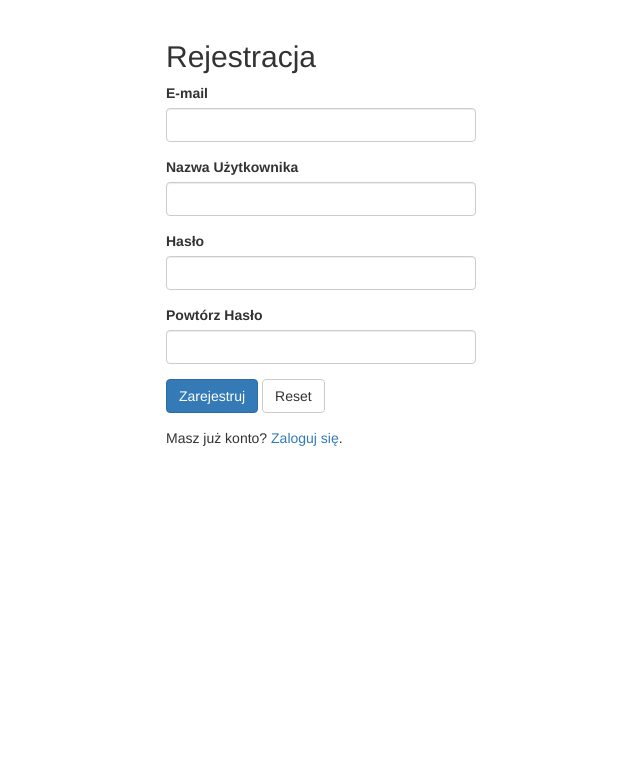
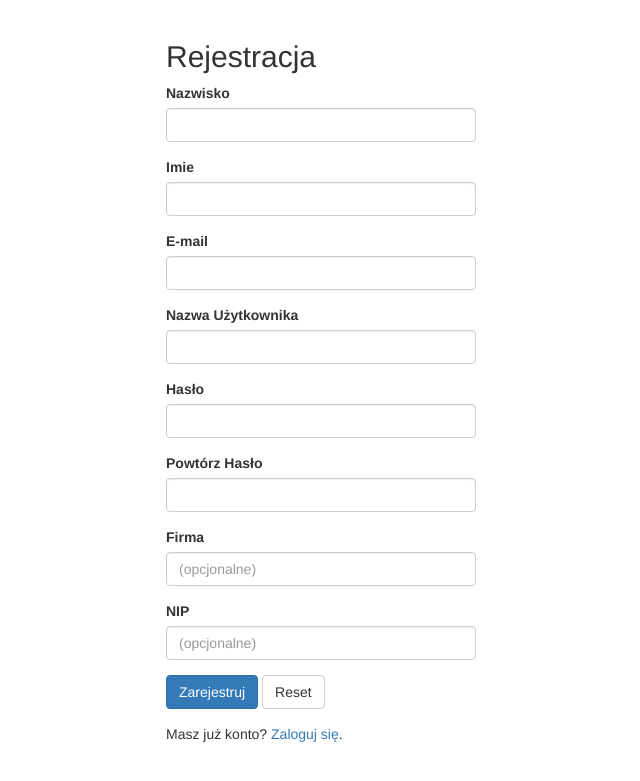
Before and after one commit to Projekt-baza/Sklep, a PHP site: page /register.php in a window 1280 px wide. Shown: the top 781 px of the page, without its empty margins (319-959 px from the left). Run offline with PHP 8.4, Linux system fonts and the light colour scheme.

Commit message:
Update register.php

```diff
--- a/register.php
+++ b/register.php
@@ -1,7 +1,7 @@
 <?php
 require "connect.php";
-$email = $username = $password = $confirm_password = "";
-$email_err = $username_err = $password_err = $confirm_password_err = "";
+$imie=$nazwisko=$firma=$nip=$email = $username = $password = $confirm_password = "";
+$imie_err=$nazwisko_err=$nip_err=$email_err = $username_err = $password_err = $confirm_password_err = "";
 
 if($_SERVER["REQUEST_METHOD"] == "POST"){
     if (empty(trim($_POST["email"]))){
@@ -51,6 +51,32 @@ if($_SERVER["REQUEST_METHOD"] == "POST"){
         }
     }
 
+    if(empty(trim($_POST["imie"]))){
+        $imie_err = "Proszę podać imie";
+    } elseif(!preg_match('/^[a-zA-Z\s]+$/', $_POST["imie"])){
+        $imie_err = "Imie powinno zawierać tylko litery";
+    } else{
+        $imie = trim($_POST["imie"]);
+    }
+
+    $firma = trim($_POST["firma"]);
+
+    if (!preg_match('/^[1-9][0-9]{0,9}$/', $_POST["nip"]) && !empty($_POST["nip"])){
+        $nip_err = "Podaj prawidłowy format lub/i długość";
+    }
+    else{
+        $nip=trim($_POST["nip"]);
+    }
+
+    if(empty(trim($_POST["nazwisko"]))){
+        $nazwisko_err = "Proszę podać nazwisko";
+    } elseif(!preg_match('/^[a-zA-Z\s]+$/', $_POST["nazwisko"])){
+        $nazwisko_err = "Nazwisko powinno zawierać tylko litery";
+    } else{
+        $nazwisko = trim($_POST["nazwisko"]);
+    }
+
+
 
     if(empty(trim($_POST["password"]))){
         $password_err = "Proszę podać hasło";
@@ -69,13 +95,18 @@ if($_SERVER["REQUEST_METHOD"] == "POST"){
         }
     }
 
-    if(empty($username_err) && empty($email_err) && empty($password_err) && empty($confirm_password_err)){
-        $sql = "INSERT INTO klient (email, login, haslo) VALUES (:email, :login, :haslo)";
+    if(empty($username_err) && empty($email_err) && empty($password_err) && empty($confirm_password_err) && empty($imie_err) && empty($nazwisko_err) && empty($nip_err) ){
+        $token = bin2hex(random_bytes(50));
+        $sql = "INSERT INTO klient (email, login, haslo, firma, nip, nazwisko, imie, token) VALUES (:email, :login, :haslo, :firma, :nip, :nazwisko, :imie, :token)";
         if($stmt = $pdo->prepare($sql)){
+            $stmt->bindParam(":firma", $firma, PDO::PARAM_STR);
+            $stmt->bindParam(":nip", $nip, PDO::PARAM_STR);
+            $stmt->bindParam(":nazwisko", $nazwisko, PDO::PARAM_STR);
+            $stmt->bindParam(":imie", $imie, PDO::PARAM_STR);
             $stmt->bindParam(":email", $param_email, PDO::PARAM_STR);
             $stmt->bindParam(":login", $param_username, PDO::PARAM_STR);
             $stmt->bindParam(":haslo", $param_password, PDO::PARAM_STR);
-
+            $stmt->bindParam(":token", $token, PDO::PARAM_STR);
             $param_email = $email;
             $param_username = $username;
             $param_password = password_hash($password, PASSWORD_DEFAULT);
@@ -92,7 +123,7 @@ if($_SERVER["REQUEST_METHOD"] == "POST"){
 ?>
 
 <!DOCTYPE html>
-<html lang="en">
+<html lang="pl">
 <head>
     <meta charset="UTF-8">
     <title>Sign Up</title>
@@ -112,6 +143,16 @@ if($_SERVER["REQUEST_METHOD"] == "POST"){
         <h2>Rejestracja</h2>
 
         <form action="<?php echo htmlspecialchars($_SERVER["PHP_SELF"]); ?>" method="post">
+           <div class="form-group <?php echo (!empty($nazwisko_err)) ? 'has-error' : ''; ?>">
+                <label>Nazwisko</label>
+                <input type="text" name="nazwisko" class="form-control" value="<?php echo $nazwisko; ?>">
+                <span class="help-block"><?php echo $nazwisko_err; ?></span>
+            </div>
+            <div class="form-group <?php echo (!empty($imie_err)) ? 'has-error' : ''; ?>">
+                <label>Imie</label>
+                <input type="text" name="imie" class="form-control" value="<?php echo $imie; ?>">
+                <span class="help-block"><?php echo $imie_err; ?></span>
+            </div>
             <div class="form-group <?php echo (!empty($email_err)) ? 'has-error' : ''; ?>">
                 <label>E-mail</label>
                 <input type="text" name="email" class="form-control" value="<?php echo $email; ?>">
@@ -133,9 +174,20 @@ if($_SERVER["REQUEST_METHOD"] == "POST"){
                 <span class="help-block"><?php echo $confirm_password_err; ?></span>
             </div>
             <div class="form-group">
+                <label>Firma</label>
+                <input type="text" name="firma" class="form-control" value="<?php echo $firma; ?>" placeholder="(opcjonalne)">
+
+            </div>
+            <div class="form-group <?php echo (!empty($nip_err)) ? 'has-error' : ''; ?>">
+                <label>NIP</label>
+                <input type="text" name="nip" class="form-control" value="<?php echo $nip; ?>" placeholder="(opcjonalne)">
+                <span class="help-block"><?php echo $nip_err; ?></span>
+            </div>
+            <div class="form-group">
                 <input type="submit" class="btn btn-primary" value="Zarejestruj">
                 <input type="reset" class="btn btn-default" value="Reset">
             </div>
+
             <p>Masz już konto? <a href="login.php">Zaloguj się</a>.</p>
         </form>
     </div>
```
